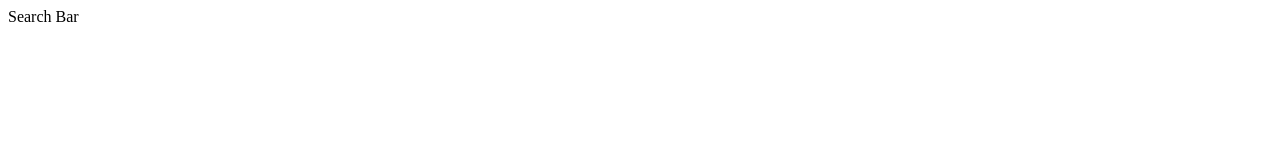
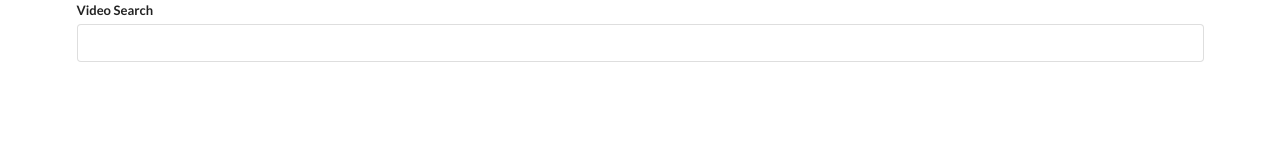
Before and after one commit to Yogesh9643/video_app, a React (Create React App) app: page / in a window 1280 px wide. Shown: the top 160 px of the page. Built offline with nearby package versions, Linux system fonts and the light colour scheme.

Commit message:
Added input for the form

```diff
--- a/public/index.html
+++ b/public/index.html
@@ -24,6 +24,7 @@
       work correctly both with client-side routing and a non-root public URL.
       Learn how to configure a non-root public URL by running `npm run build`.
     -->
+    <link rel="stylesheet" href="https://cdnjs.cloudflare.com/ajax/libs/semantic-ui/2.4.1/semantic.min.css"/>
     <title>React App</title>
   </head>
   <body>
--- a/src/components/App.js
+++ b/src/components/App.js
@@ -2,9 +2,9 @@
 import ReactDOM from "react-dom";
 import SearchBar from './SeachBar';
 
-class App extends React.Component{
-    render(){
-        return(<div><SearchBar/></div>);
+class App extends React.Component {
+    render() {
+        return (<div className="ui container"><SearchBar /></div>);
     }
 }
 
--- a/src/components/SeachBar.js
+++ b/src/components/SeachBar.js
@@ -1,8 +1,36 @@
 import React from "react";
 
-class SearchBar extends React.Component{
-    render(){
-        return (<div>Search Bar</div>);
+class SearchBar extends React.Component {
+    state = { term: '' };
+
+    onInputChange = (event) => {
+        this.setState({ term: event.target.value });
+
+    }
+    onFormSubmit=(event)=>{
+      event.prevent.Default();
+
+      //TODO - Make sure we call callback from the parent app to tell the app that form has been submitted
+    }
+
+    render() {
+        return (
+            <div className='search-bar ui segmet'>
+                <form className='ui form' onSubmit={this.onFormSubmit}>
+                    <div className='field'>
+                        <label>Video Search</label>
+                        <input
+                            type="text"
+                            value={this.state.term}
+                            onChange={this.onInputChange}
+                        />
+
+                    </div>
+
+                </form>
+
+            </div>
+        );
     }
 }
 
```
